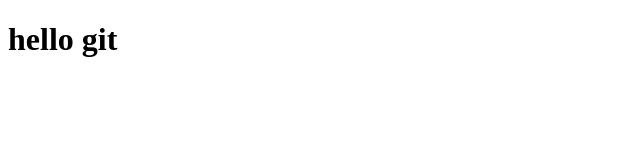
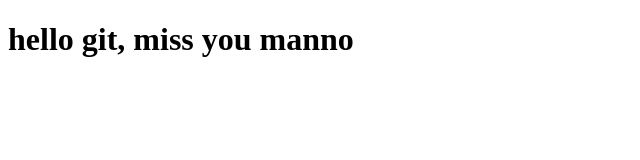
Before and after one commit to bluefingers/bootcampfirst, a plain HTML site: page index.html in a window 1280 px wide. Shown: the whole page, without its empty margins (0-640 px from the left). Drawn offline with Linux system fonts and the light colour scheme.

Commit message:
Update index.html

```diff
--- a/index.html
+++ b/index.html
@@ -6,6 +6,6 @@
     <title>Document</title>
 </head>
 <body>
- <h1>hello git</h1>
+ <h1>hello git, miss you manno</h1>
 </body>
 </html>
```
